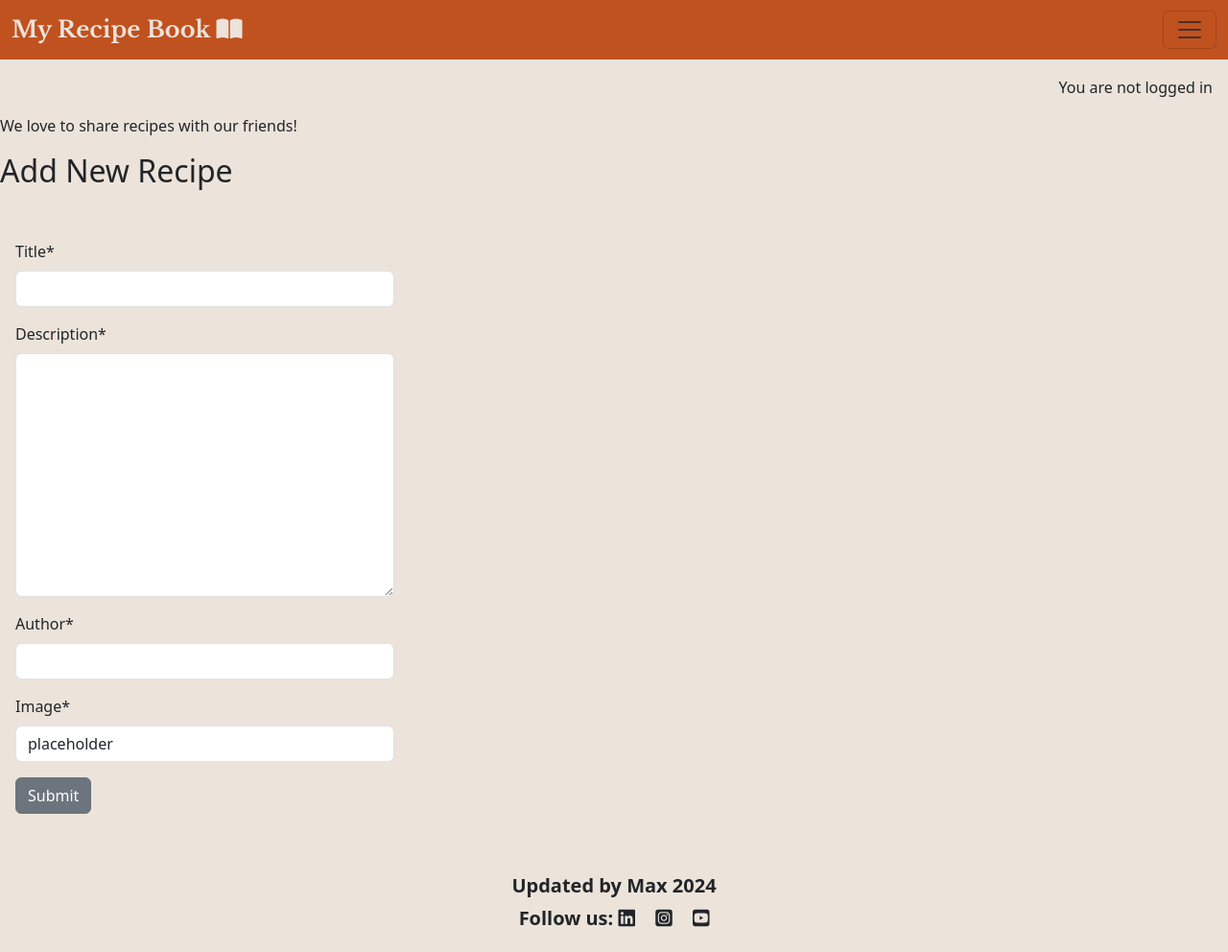
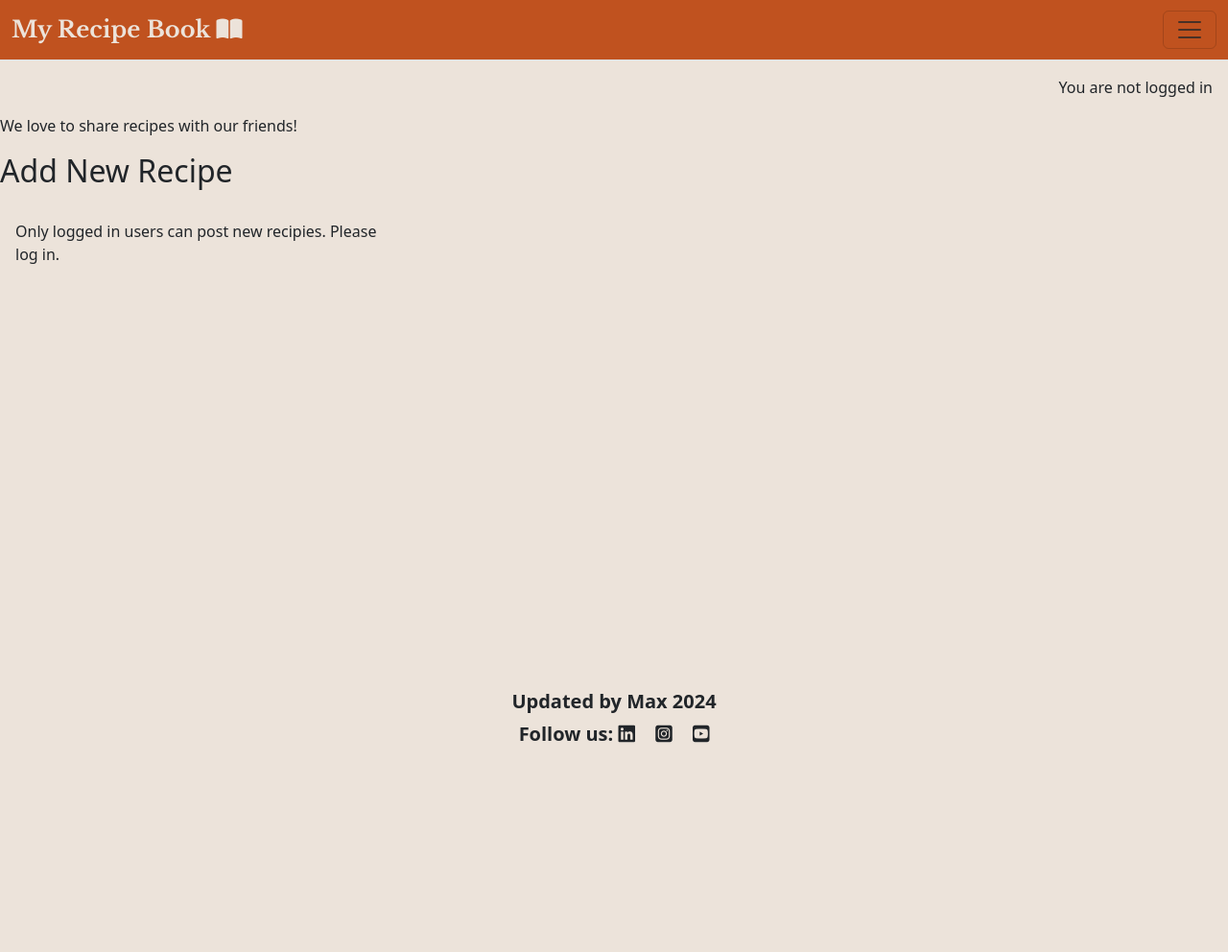
Before and after one commit to maxgray7-dev/RecipeBook, a Django app: page /recipe/ in a window 1280 px wide. Shown: the whole page at 96% size. After the commit the page ends 774 px from the top, so only its background shows below. Run offline with Django 4.2, Linux system fonts and the light colour scheme; some libraries are stand-ins or nearby versions.

Commit message:
added condition - only registered users can add new recipies

```diff
--- a/new_recipe/templates/new_recipe/new_recipe.html
+++ b/new_recipe/templates/new_recipe/new_recipe.html
@@ -12,13 +12,19 @@
         <!-- adding form here -->
         <div class="col-md-4 card mb-4 mt-3">
         <div class="card-body">
-        <form method="post"  style="margin-top: 1.3em;">
+            {% if user.is_authenticated %}
+            <h3> Please add new recipe:</h3>
+            <p>Posting as: {{user.username}}</p>
+        <form id="newRecipe" method="post"  style="margin-top: 1.3em;">
 
             {{ form | crispy }}
             {% csrf_token %}
             <button class="btn btn-secondary" type="submit">Submit</button>
 
         </form>
+        {% else %}
+        <p>Only logged in users can post new recipies. Please log in.</p>
+        {% endif %}
         </div>
         </div>
 
```
Also changed, not shown: README.md.
